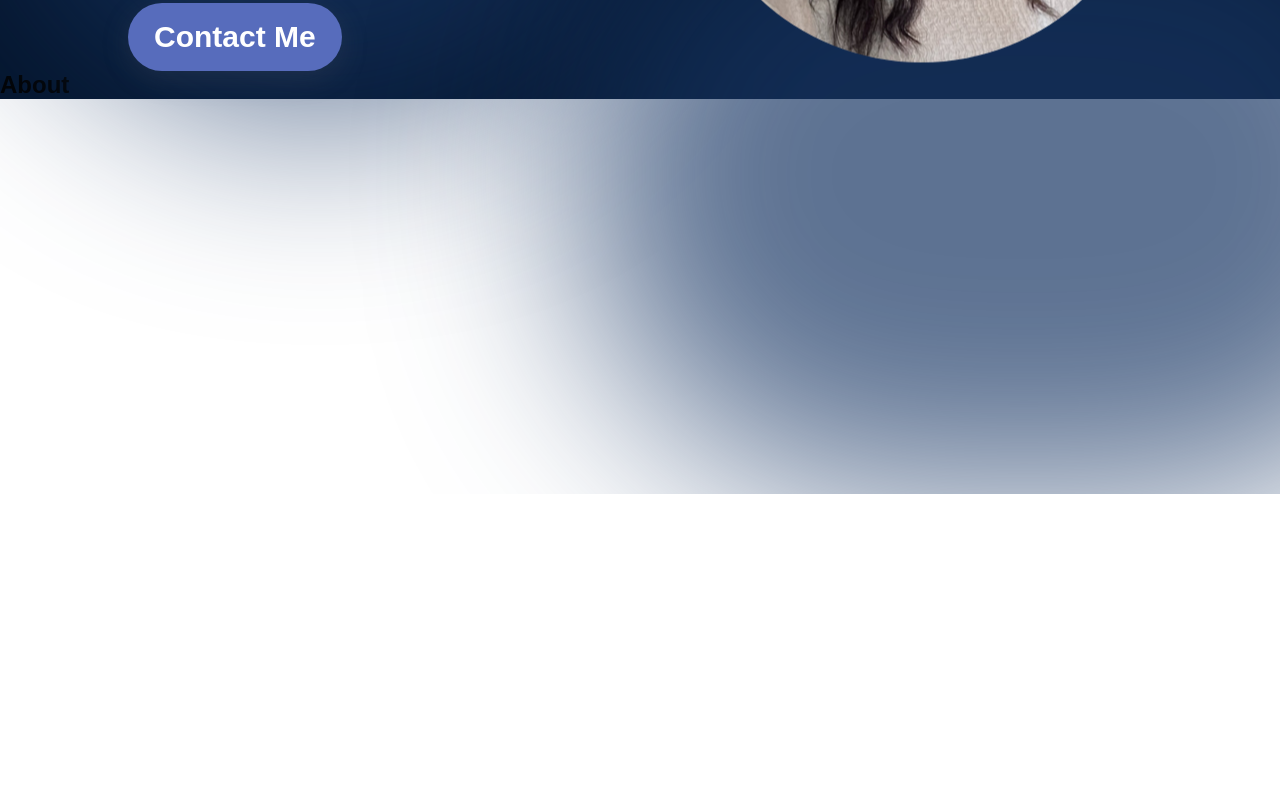
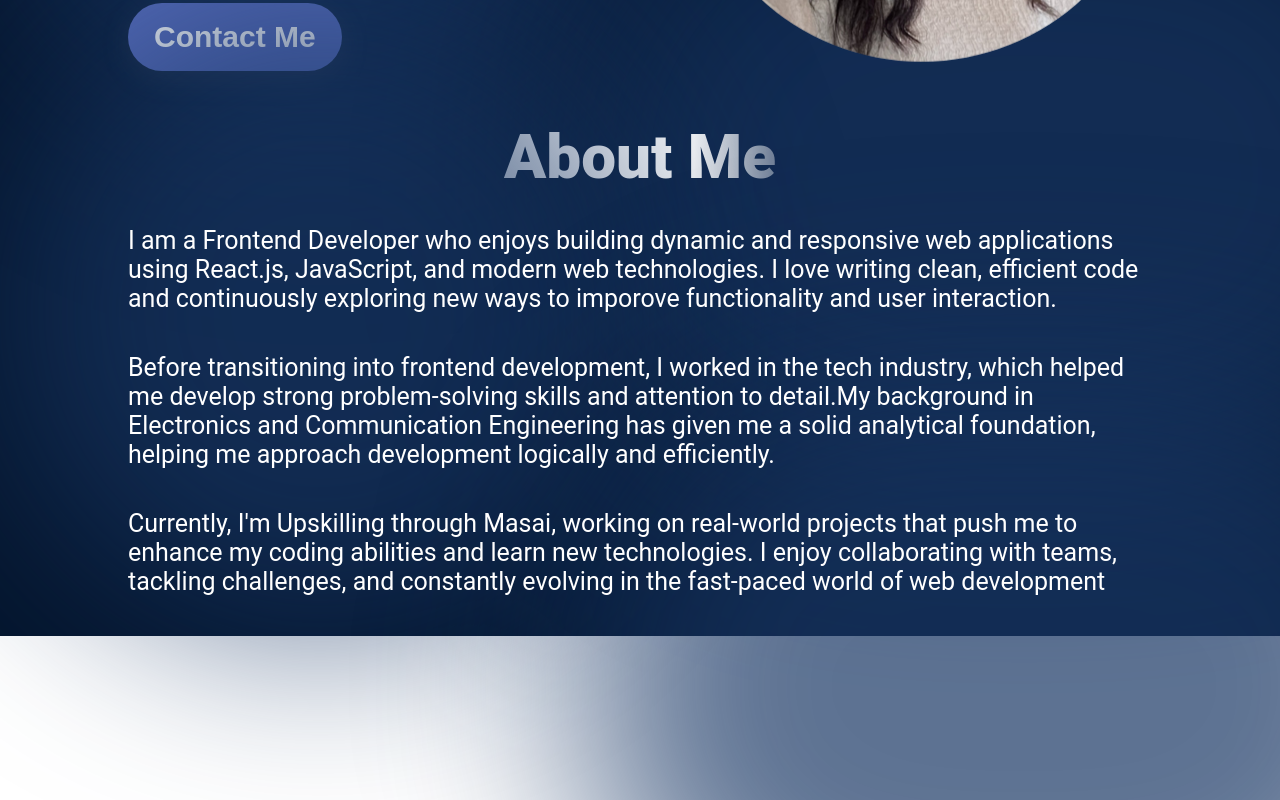
Before and after one commit to Nikitha-gr/Nikitha_Portfolio, a React (Vite) app: page / in a window 1280 px wide. Shown: the part 560-1360 px from the top of the page. Before the commit the page ends 1054 px from the top, so only its background shows below. Built offline with nearby package versions, Linux system fonts and the light colour scheme.

Commit message:
Portfolio: Added About Section

```diff
--- a/src/App.jsx
+++ b/src/App.jsx
@@ -7,8 +7,21 @@ function App() {
   return (
     <div className={styles.App}>
       <Navbar />
-      <Hero />
+      <section id="hero">
+        <Hero />
+      </section>
+      <section id="about">
       <About />
+      </section>
+      <section id="skills">
+
+      </section>
+      <section id="projects">
+
+      </section>
+      <section id="contact">
+
+      </section>
     </div>
   )
 
--- a/src/components/About/About.jsx
+++ b/src/components/About/About.jsx
@@ -2,9 +2,27 @@ import styles from "./About.module.css"
 
 export const About = () => {
     return (
-        <section>
-            <h2>About</h2>
-
+        <section className={styles.container}>
+            <h1 className={styles.title}>About Me</h1>
+            <div className={styles.content}>
+                <p className={styles.description}>
+                    I am a Frontend Developer who enjoys building dynamic and responsive web applications
+                    using React.js, JavaScript, and modern web technologies. I love writing clean,
+                    efficient code and continuously exploring new ways to imporove functionality and user interaction.
+                </p>
+                <p className={styles.description}>
+                    Before transitioning into frontend development, I worked in the tech industry, which helped me develop
+                    strong problem-solving skills and attention to detail.My background in Electronics and Communication Engineering
+                    has given me a solid analytical foundation, helping me approach development logically and efficiently.
+                </p>
+                <p className={styles.description}>
+                    Currently, I'm Upskilling through Masai, working on real-world projects that push me to enhance my
+                    coding abilities and learn new technologies. I enjoy collaborating with teams, tackling challenges,
+                    and constantly evolving in the fast-paced world of web development
+                </p>
+            </div>
+            <div className={styles.topBlur} />
+            <div className={styles.bottomBlur} />
         </section>
     )
 }
--- a/src/components/About/About.module.css
+++ b/src/components/About/About.module.css
@@ -0,0 +1,74 @@
+@import "../../vars.css";
+
+.container {
+    position: relative;
+    display: flex;
+    flex-direction: column;
+    align-items: center;
+    justify-content: space-between;
+    margin-top: 49px;
+    z-index: 1;
+    margin-left: 10%;
+    margin-right: 10%;
+}
+
+.content {
+    display: flex;
+    flex-direction: column;
+    align-items: flex-start;
+    color: var(--color-text);
+    z-index: 1;
+}
+
+.title {
+    font-size: 62px;
+    font-weight: 900;
+    margin-bottom: 33px;
+    font-family: var(--font-roboto);
+    background: linear-gradient(90deg, rgba(255, 255, 255, 1)70%, rgba(255, 255, 255, 0)120%);
+    -webkit-background-clip: text;
+    background-clip: text;
+    -webkit-text-fill-color: transparent;
+}
+
+.description {
+    font-size: 25px;
+    font-family: var(--font-roboto);
+    margin-bottom: 40px;
+}
+
+.topBlur {
+    position: absolute;
+    width: 50vw;
+    height: 50vw;
+    min-width: 350px;
+    top: -128px;
+    left: -10vw;
+    border-radius: 764px;
+    background: rgba(25, 55, 100, 0.7);
+    filter: blur(100px);
+    z-index: 0;
+}
+
+.bottomBlur {
+    position: absolute;
+    width: 70vw;
+    height: 50vw;
+    min-width: 250px;
+    top: 246px;
+    right: -25vw;
+    border-radius: 764px;
+    background: rgba(25, 55, 100, 0.7);
+    filter: blur(100px);
+    z-index: 0;
+}
+
+@media screen and (max-width: 780px) {
+    .container {
+        flex-direction: column-reverse;
+    }
+
+    .content {
+        align-items: center;
+    }
+}
--- a/src/components/Hero/Hero.jsx
+++ b/src/components/Hero/Hero.jsx
@@ -6,7 +6,7 @@ export const Hero = () => {
             <div className={styles.content}>
                 <h1 className={styles.title}>Hi, I am Nikitha G R</h1>
                 <p className={styles.description}>A Front-end Developer passionate about building responsive and user-friendly websites. Always eager to learn and improve my skills </p>
-                <a href="mailto:nikitha14.gr@gmail.com" className={styles.contactBtn}>Contact Me</a>
+                <a href="mailto:nikitha14.gr@gmail.com" className={styles.contactBtn} target="_blank">Contact Me</a>
             </div>
             <img src={Nikitha_Photo} alt="Photo of me" className={styles.heroImg} />
             <div className={styles.topBlur} />
--- a/src/components/Hero/Hero.module.css
+++ b/src/components/Hero/Hero.module.css
@@ -37,6 +37,9 @@
 }
 
 .contactBtn {
+    display: inline-block;
+    position: relative;
+    z-index: 10;
     text-decoration: none;
     background-color: var(--color-primary);
     color: var(--color-text);
@@ -45,6 +48,11 @@
     font-weight: 600;
     padding: 17px 26px;
     box-shadow: rgba(100, 100, 111, 0.2) 0px 7px 29px 0px;
+}
+
+.contactBtn:hover {
+    transform: scale(1.1);
+    cursor: pointer;
 }
 
 .heroImg {
--- a/src/components/Navbar/Navbar.jsx
+++ b/src/components/Navbar/Navbar.jsx
@@ -6,6 +6,14 @@ import menuBtn from "../../../assets/menuBtn.png"
 
 export const Navbar = () => {
     const [menuOpen, setMenuOpen] = useState(false);
+
+    const scrollToSection = (id) => {
+        const section = document.getElementById(id);
+        if (section) {
+            section.scrollIntoView({behavior: "smooth"});
+        }
+        setMenuOpen(false);
+    }
 
     return (
         <nav className={styles.navbar}>
@@ -21,22 +29,19 @@ export const Navbar = () => {
                     onClick={() => setMenuOpen(false)}
                 >
                     <li>
-                        <a href="#Home">Home</a>
+                        <a onClick={()=> scrollToSection("about")}>About</a>
                     </li>
                     <li>
-                        <a href="#about">About</a>
+                        <a onClick={()=> scrollToSection("skills")}>Skills</a>
                     </li>
                     <li>
-                        <a href="#skills">Skills</a>
+                        <a onClick={()=> scrollToSection("projects")}>Projects</a>
                     </li>
                     <li>
-                        <a href="#projects">Projects</a>
+                        <a onClick={()=> scrollToSection("contact")}>Contact</a>
                     </li>
                     <li>
-                        <a href="#contact">Contact</a>
-                    </li>
-                    <li>
-                        <a href="https://drive.google.com/file/d/1dHJMRFRXBQkWZW4WAQ8aQykVTFaVM4Ni/view?usp=drive_link" target="_blank">Resume</a>
+                        <a href="https://drive.google.com/file/d/11ZDrZAOrpLoV3IP8HfoxTjrBASCNpb98/view?usp=sharing" target="_blank">Resume</a>
                     </li>
                 </ul>
             </div>
--- a/src/components/Navbar/Navbar.module.css
+++ b/src/components/Navbar/Navbar.module.css
@@ -37,9 +37,16 @@
 }
 
 .menuItems a {
+    display: inline-block;
+    transition: transform 0.3s ease-in-out;
     font-size: 25px;
     color: var(--color-text);
     text-decoration: none;
+}
+
+.menuItems a:hover {
+    cursor: pointer;
+    transform: scale(1.2);
 }
 
 @media screen and (max-width:780px) {
```
